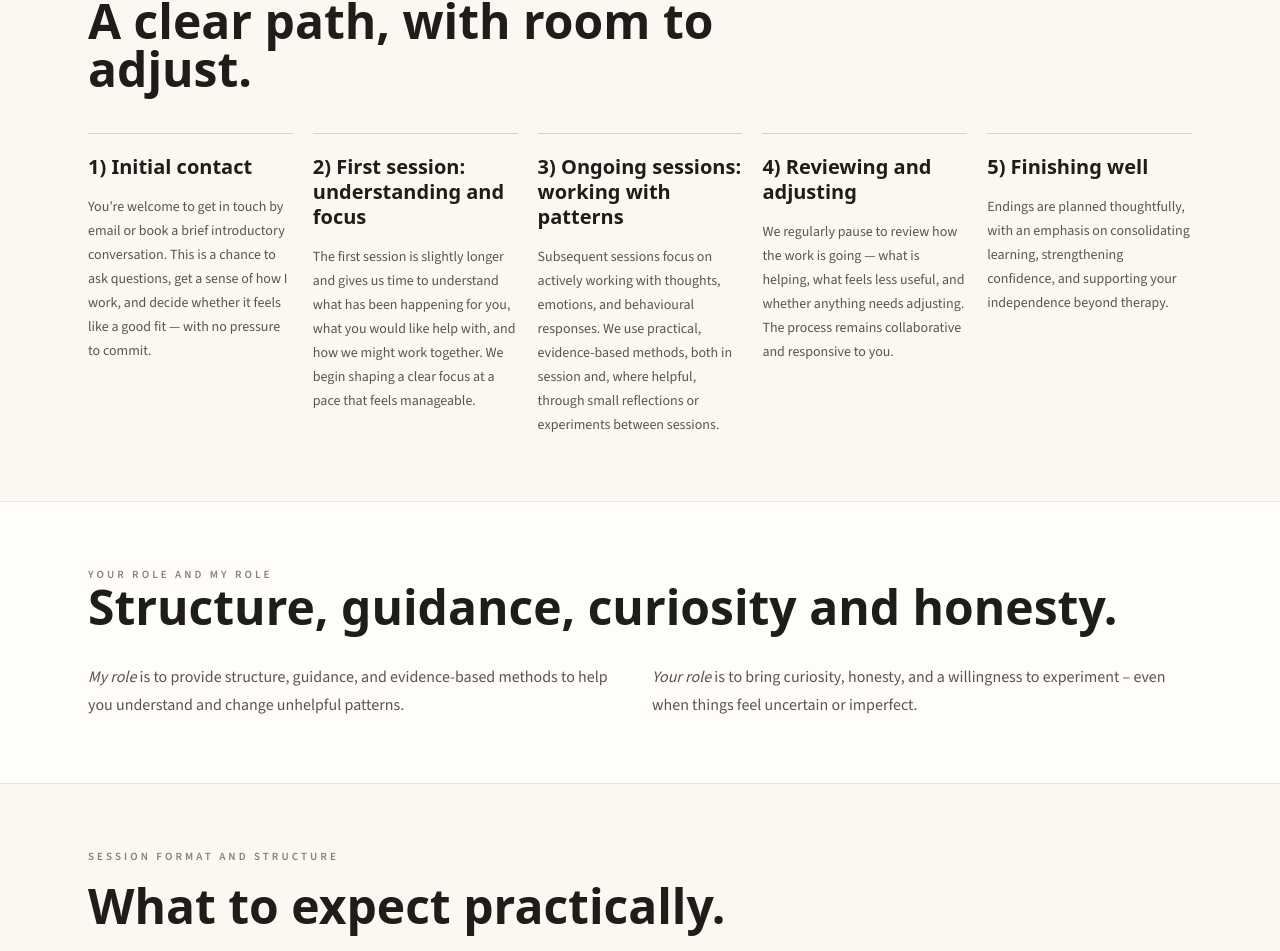
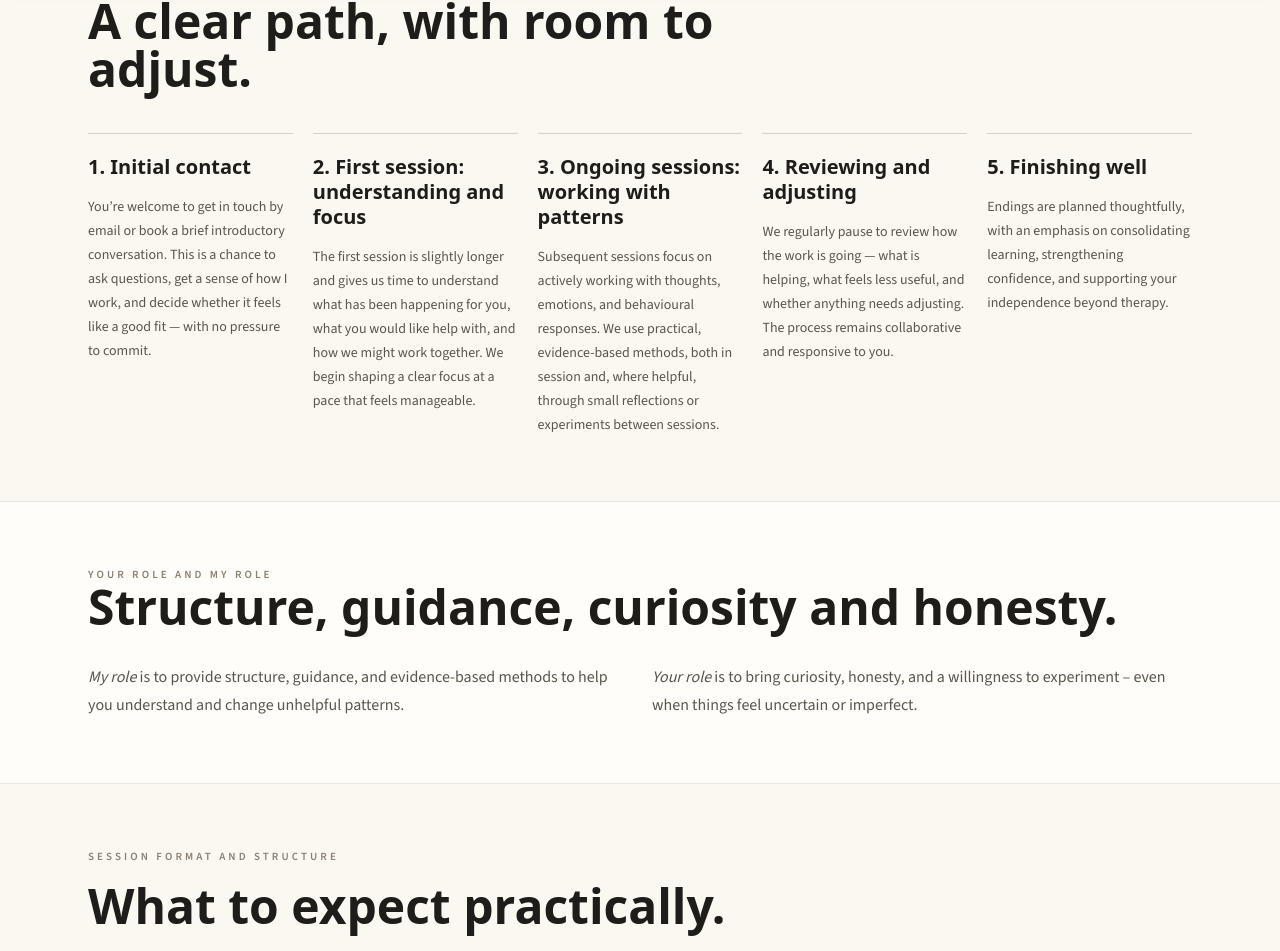
Before and after one commit to russog/natasha-russo-hypnotherapy, a Next.js app in the folder src/: page /working-with-me in a window 1280 px wide. Shown: the part 807-1758 px from the top of the page. Built offline with nearby package versions, Linux system fonts and the light colour scheme.

Commit message:
Use dotted numbering for therapy steps

```diff
--- a/src/src/app/working-with-me/page.tsx
+++ b/src/src/app/working-with-me/page.tsx
@@ -14,11 +14,11 @@ const eyebrowClass = "text-[11px] font-semibold uppercase tracking-[0.28em] text
 const textClass = "text-base leading-7 text-[#5B554D]";
 
 const steps = [
-    ["1) Initial contact", "You’re welcome to get in touch by email or book a brief introductory conversation. This is a chance to ask questions, get a sense of how I work, and decide whether it feels like a good fit — with no pressure to commit."],
-    ["2) First session: understanding and focus", "The first session is slightly longer and gives us time to understand what has been happening for you, what you would like help with, and how we might work together. We begin shaping a clear focus at a pace that feels manageable."],
-    ["3) Ongoing sessions: working with patterns", "Subsequent sessions focus on actively working with thoughts, emotions, and behavioural responses. We use practical, evidence-based methods, both in session and, where helpful, through small reflections or experiments between sessions."],
-    ["4) Reviewing and adjusting", "We regularly pause to review how the work is going — what is helping, what feels less useful, and whether anything needs adjusting. The process remains collaborative and responsive to you."],
-    ["5) Finishing well", "Endings are planned thoughtfully, with an emphasis on consolidating learning, strengthening confidence, and supporting your independence beyond therapy."],
+    ["1. Initial contact", "You’re welcome to get in touch by email or book a brief introductory conversation. This is a chance to ask questions, get a sense of how I work, and decide whether it feels like a good fit — with no pressure to commit."],
+    ["2. First session: understanding and focus", "The first session is slightly longer and gives us time to understand what has been happening for you, what you would like help with, and how we might work together. We begin shaping a clear focus at a pace that feels manageable."],
+    ["3. Ongoing sessions: working with patterns", "Subsequent sessions focus on actively working with thoughts, emotions, and behavioural responses. We use practical, evidence-based methods, both in session and, where helpful, through small reflections or experiments between sessions."],
+    ["4. Reviewing and adjusting", "We regularly pause to review how the work is going — what is helping, what feels less useful, and whether anything needs adjusting. The process remains collaborative and responsive to you."],
+    ["5. Finishing well", "Endings are planned thoughtfully, with an emphasis on consolidating learning, strengthening confidence, and supporting your independence beyond therapy."],
 ];
 
 const formatItems = [
```
